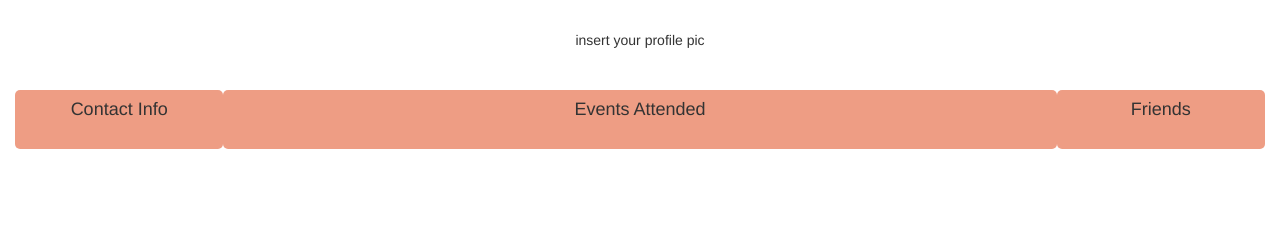
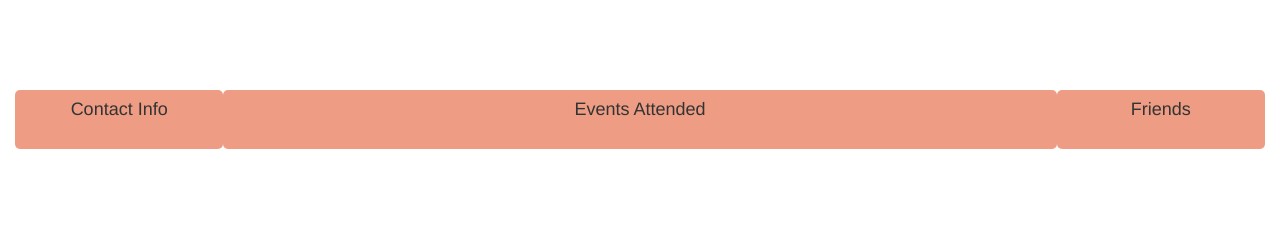
Before and after one commit to cyan478/Upgraded-Parakeet, a Flask app: template templates/profile.html in a window 1280 px wide. Shown: the part 167-407 px from the top of the page. Run offline with Flask 2, Linux system fonts and the light colour scheme; the template is opened without the code that fills it, so the values that code supplies are empty; parts of the project's set-up code (start-up, migrations or seed data) failed here and were passed over; some libraries are stand-ins or nearby versions.

Commit message:
removed pfp

```diff
--- a/templates/profile.html
+++ b/templates/profile.html
@@ -51,8 +51,6 @@
     <h1><center>{{username}}'s Profile</center></h1> <br>
 
     <div class = "container-fluid text-center">
-
-    insert your profile pic
 
     <br><br>
 
```
